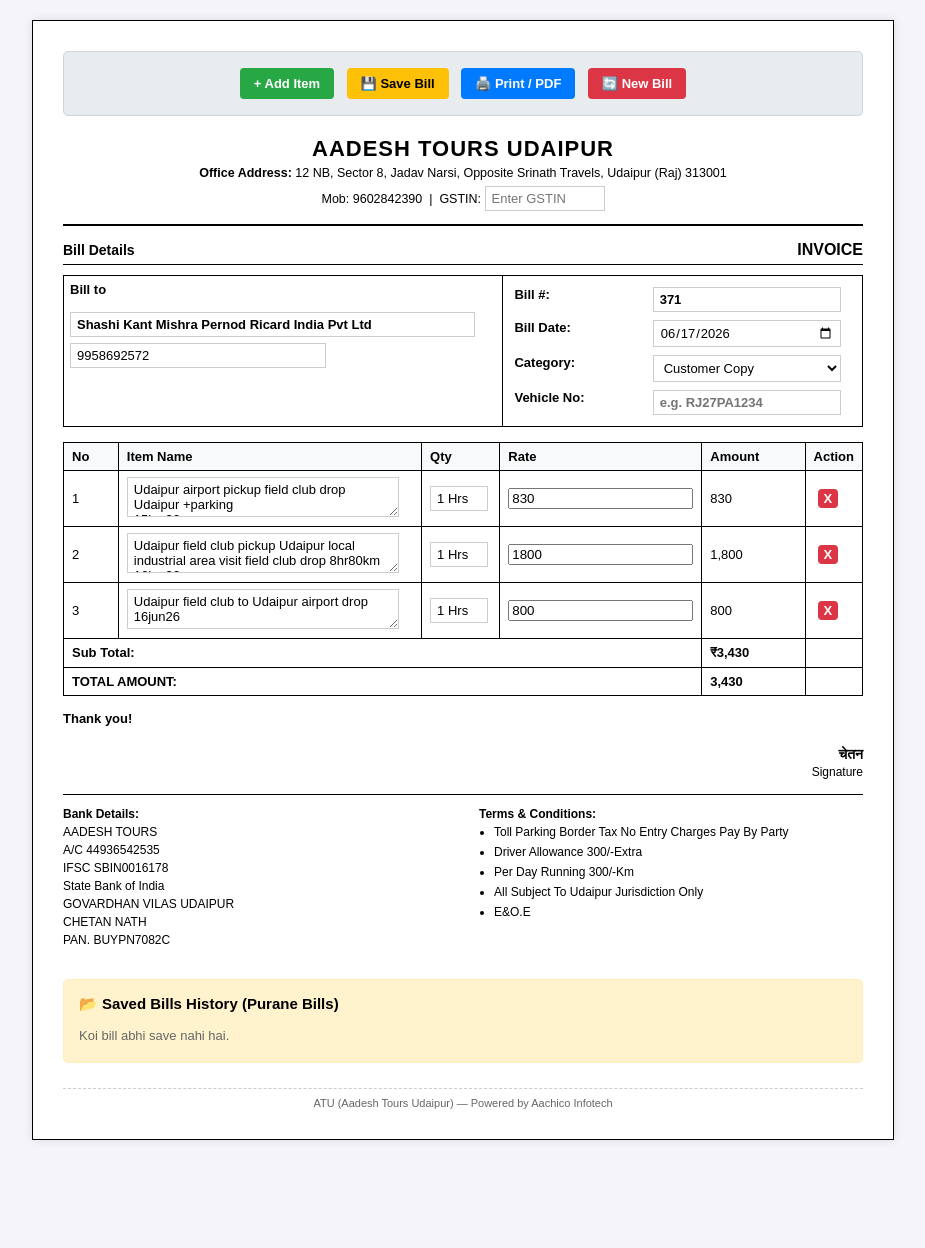
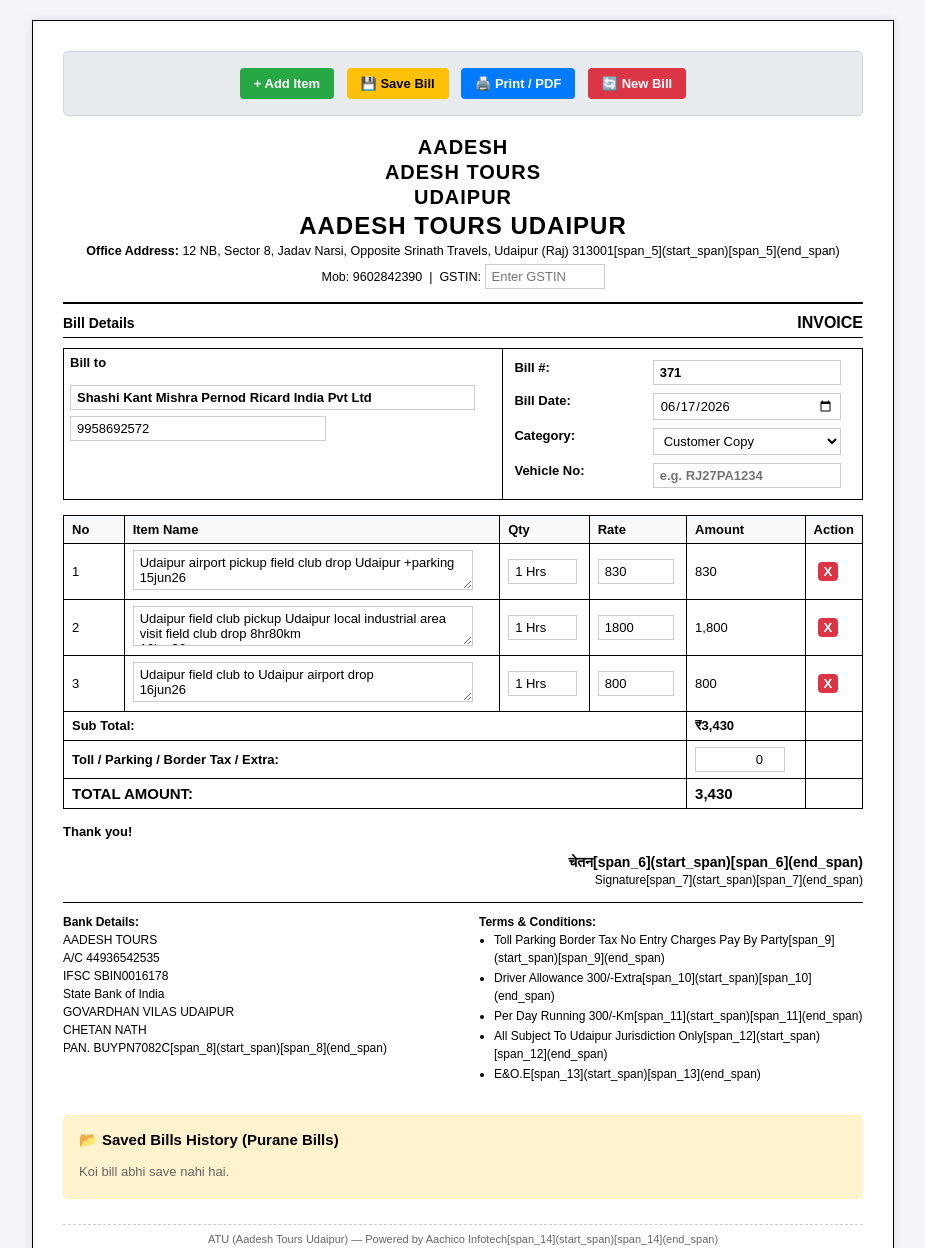
Before and after one commit to aachicoinfotech/AADESH-TOURS-UDAIPUR-BILL-BOOK, a plain HTML site: page index.html in a window 1280 px wide. Shown: the top 1248 px of the page, without its empty margins (177-1102 px from the left). Before the commit the page ends 1160 px from the top, so only its background shows below. Drawn offline with Linux system fonts and the light colour scheme.

Commit message:
Refactor HTML structure and styles for invoice
Updated styles for header, invoice bar, and bill info table. Renamed classes and adjusted layout for improved presentation.

```diff
--- a/index.html
+++ b/index.html
@@ -44,11 +44,12 @@
         .btn-warning { background-color: #ffc107; color: #000; }
         .btn:hover { opacity: 0.9; }
 
+        /* Header matching original billbook */
         .header {
             text-align: center;
             border-bottom: 2px solid #000;
             padding-bottom: 10px;
-            margin-bottom: 15px;
+            margin-bottom: 10px;
         }
         .logo-img {
             max-height: 75px;
@@ -57,7 +58,13 @@
         }
         .header h2 {
             margin: 2px 0;
-            font-size: 22px;
+            font-size: 20px;
+            font-weight: bold;
+            letter-spacing: 1px;
+        }
+        .header h1 {
+            margin: 3px 0;
+            font-size: 24px;
             font-weight: bold;
             letter-spacing: 1px;
         }
@@ -67,7 +74,7 @@
             line-height: 1.4;
         }
 
-        .bill-details-bar {
+        .invoice-bar {
             display: flex;
             justify-content: space-between;
             align-items: center;
@@ -78,18 +85,20 @@
             padding-bottom: 5px;
         }
 
-        .main-info-table {
+        /* Bill Info Table */
+        .bill-info-table {
             width: 100%;
             border-collapse: collapse;
             margin-bottom: 15px;
             font-size: 13px;
         }
-        .main-info-table td {
+        .bill-info-table td {
             padding: 6px;
             vertical-align: top;
             border: 1px solid #000;
         }
 
+        /* Items Table */
         .items-table {
             width: 100%;
             border-collapse: collapse;
@@ -108,7 +117,7 @@
         .text-right { text-align: right; }
         .text-center { text-align: center; }
 
-        input[type="text"], input[type="date"], select, textarea {
+        input[type="text"], input[type="date"], input[type="number"], select, textarea {
             border: 1px solid #ccc;
             padding: 4px 6px;
             font-size: 13px;
@@ -122,6 +131,20 @@
             resize: vertical;
         }
 
+        .thank-you {
+            margin: 10px 0;
+            font-weight: bold;
+            font-size: 13px;
+        }
+
+        .signature-section {
+            text-align: right;
+            margin-top: 15px;
+            font-weight: bold;
+            font-size: 14px;
+        }
+
+        /* Footer Grid */
         .footer-grid {
             display: flex;
             justify-content: space-between;
@@ -141,19 +164,6 @@
         }
         .terms-conditions li {
             margin-bottom: 2px;
-        }
-
-        .signature-section {
-            text-align: right;
-            margin-top: 20px;
-            font-weight: bold;
-            font-size: 14px;
-        }
-
-        .thank-you {
-            margin-top: 10px;
-            font-weight: bold;
-            font-size: 13px;
         }
 
         .saved-bills-section {
@@ -225,21 +235,24 @@
         <button class="btn btn-danger" onclick="clearForm()">🔄 New Bill</button>
     </div>
 
-    <!-- Header with Logo and Updated Address -->
+    <!-- Header matching original billbook -->
     <div class="header">
         <img src="logo.jpg" alt="Logo" class="logo-img" onerror="this.style.display='none'">
-        <h2>AADESH TOURS UDAIPUR</h2>
-        <p><strong>Office Address:</strong> 12 NB, Sector 8, Jadav Narsi, Opposite Srinath Travels, Udaipur (Raj) 313001</p>
+        <h2>AADESH</h2>
+        <h2>ADESH TOURS</h2>
+        <h2>UDAIPUR</h2>
+        <h1>AADESH TOURS UDAIPUR</h1>
+        <p><strong>Office Address:</strong> 12 NB, Sector 8, Jadav Narsi, Opposite Srinath Travels, Udaipur (Raj) 313001[span_5](start_span)[span_5](end_span)</p>
         <p>Mob: 9602842390 &nbsp;|&nbsp; GSTIN: <input type="text" id="gstin" value="" placeholder="Enter GSTIN" style="width: 120px; display: inline-block;"></p>
     </div>
 
-    <!-- Bill Details & Category Bar -->
-    <div class="bill-details-bar">
+    <div class="invoice-bar">
         <span>Bill Details</span>
         <span style="font-size: 16px;">INVOICE</span>
     </div>
 
-    <table class="main-info-table">
+    <!-- Bill to & Bill Meta Details -->
+    <table class="bill-info-table">
         <tr>
             <td style="width: 55%;">
                 <strong>Bill to</strong><br><br>
@@ -323,8 +336,13 @@
                 <td class="no-print"></td>
             </tr>
             <tr>
-                <td colspan="4" class="text-right"><strong>TOTAL AMOUNT:</strong></td>
-                <td id="grandTotal" class="text-right"><strong>3,430</strong></td>
+                <td colspan="4" class="text-right"><strong>Toll / Parking / Border Tax / Extra:</strong></td>
+                <td class="text-right"><input type="number" id="extraCharges" value="0" oninput="calculateTotal()" style="width: 90px; text-align: right;"></td>
+                <td class="no-print"></td>
+            </tr>
+            <tr>
+                <td colspan="4" class="text-right" style="font-size: 15px;"><strong>TOTAL AMOUNT:</strong></td>
+                <td id="grandTotal" class="text-right" style="font-size: 15px;"><strong>3,430</strong></td>
                 <td class="no-print"></td>
             </tr>
         </tfoot>
@@ -333,8 +351,8 @@
     <div class="thank-you">Thank you!</div>
 
     <div class="signature-section">
-        चेतन<br>
-        <span style="font-size: 12px; font-weight: normal;">Signature</span>
+        चेतन[span_6](start_span)[span_6](end_span)<br>
+        <span style="font-size: 12px; font-weight: normal;">Signature[span_7](start_span)[span_7](end_span)</span>
     </div>
 
     <!-- Footer Bank & Terms -->
@@ -347,16 +365,16 @@
             State Bank of India<br>
             GOVARDHAN VILAS UDAIPUR<br>
             CHETAN NATH<br>
-            PAN. BUYPN7082C
+            PAN. BUYPN7082C[span_8](start_span)[span_8](end_span)
         </div>
         <div class="terms-conditions">
             <strong>Terms & Conditions:</strong>
             <ul>
-                <li>Toll Parking Border Tax No Entry Charges Pay By Party</li>
-                <li>Driver Allowance 300/-Extra</li>
-                <li>Per Day Running 300/-Km</li>
-                <li>All Subject To Udaipur Jurisdiction Only</li>
-                <li>E&O.E</li>
+                <li>Toll Parking Border Tax No Entry Charges Pay By Party[span_9](start_span)[span_9](end_span)</li>
+                <li>Driver Allowance 300/-Extra[span_10](start_span)[span_10](end_span)</li>
+                <li>Per Day Running 300/-Km[span_11](start_span)[span_11](end_span)</li>
+                <li>All Subject To Udaipur Jurisdiction Only[span_12](start_span)[span_12](end_span)</li>
+                <li>E&O.E[span_13](start_span)[span_13](end_span)</li>
             </ul>
         </div>
     </div>
@@ -369,7 +387,7 @@
     </div>
 
     <div class="app-footer-brand">
-        ATU (Aadesh Tours Udaipur) — Powered by Aachico Infotech
+        ATU (Aadesh Tours Udaipur) — Powered by Aachico Infotech[span_14](start_span)[span_14](end_span)
     </div>
 </div>
 
@@ -390,8 +408,11 @@
             subTotal += amt;
         });
 
+        let extra = parseFloat(document.getElementById('extraCharges').value) || 0;
+        let grandTotal = subTotal + extra;
+
         document.getElementById('subTotal').innerHTML = '<strong>₹' + subTotal.toLocaleString('en-IN') + '</strong>';
-        document.getElementById('grandTotal').innerHTML = '<strong>' + subTotal.toLocaleString('en-IN') + '</strong>';
+        document.getElementById('grandTotal').innerHTML = '<strong>' + grandTotal.toLocaleString('en-IN') + '</strong>';
     }
 
     function addRow(desc = '', qty = '1 Hrs', rate = 0) {
@@ -420,6 +441,7 @@
         document.getElementById('customerName').value = '';
         document.getElementById('customerPhone').value = '';
         document.getElementById('vehicleNo').value = '';
+        document.getElementById('extraCharges').value = '0';
         document.getElementById('itemRows').innerHTML = '';
         addRow();
         calculateTotal();
@@ -452,6 +474,7 @@
             phone: document.getElementById('customerPhone').value,
             category: document.getElementById('billCategory').value,
             vehicleNo: document.getElementById('vehicleNo').value,
+            extraCharges: document.getElementById('extraCharges').value,
             gstin: document.getElementById('gstin').value,
             total: grandTotal,
             items: items
@@ -487,41 +510,8 @@
                 <div class="saved-bill-item">
                     <div>
                         <strong>Bill #${bill.billNo}</strong> ${catBadge} - ${bill.customerName} ${vehText} (${bill.billDate})<br>
-                        <span style="color: #28a745; font-weight: bold;">Total: ₹${bill.total}</span>
+                        <span style="color: #28a745; font-weight: bold;">Total: ${bill.total}</span>
                     </div>
                     <div style="display: flex; gap: 6px;">
                         <button class="btn btn-success" style="padding:4px 8px; font-size:12px;" onclick="viewBill(${index})">📂 View</button>
-                        <button class="btn btn-danger" style="padding:4px 8px; font-size:12px;" onclick="deleteSavedBill(${index})">🗑️ Delete</button>
-                    </div>
-                </div>
-            `;
-        });
-        listContainer.innerHTML = html;
-    }
-
-    function viewBill(index) {
-        let savedBills = JSON.parse(localStorage.getItem('atu_saved_bills')) || [];
-        let bill = savedBills[index];
-        if (!bill) return;
-
-        document.getElementById('billNo').value = bill.billNo;
-        document.getElementById('customerName').value = bill.customerName;
-        document.getElementById('customerPhone').value = bill.phone || '';
-        document.getElementById('billDate').value = bill.billDate;
-        document.getElementById('billCategory').value = bill.category || 'Customer Copy';
-        document.getElementById('vehicleNo').value = bill.vehicleNo || '';
-        document.getElementById('gstin').value = bill.gstin || '';
-
-        let tbody = document.getElementById('itemRows');
-        tbody.innerHTML = '';
-        bill.items.forEach(item => {
-            addRow(item.desc, item.qty, item.rate);
-        });
-
-        window.scrollTo({ top: 0, behavior: 'smooth' });
-    }
-
-    function deleteSavedBill(index) {
-        if (confirm('Kya aap is saved bill ko delete karna chahte hain?')) {
-            let savedBills = JSON.parse(localStorage.getItem('atu_saved_bills')) || [];
-            savedBills.splice(index, 1);
+                        <button class="btn btn-dang
```
